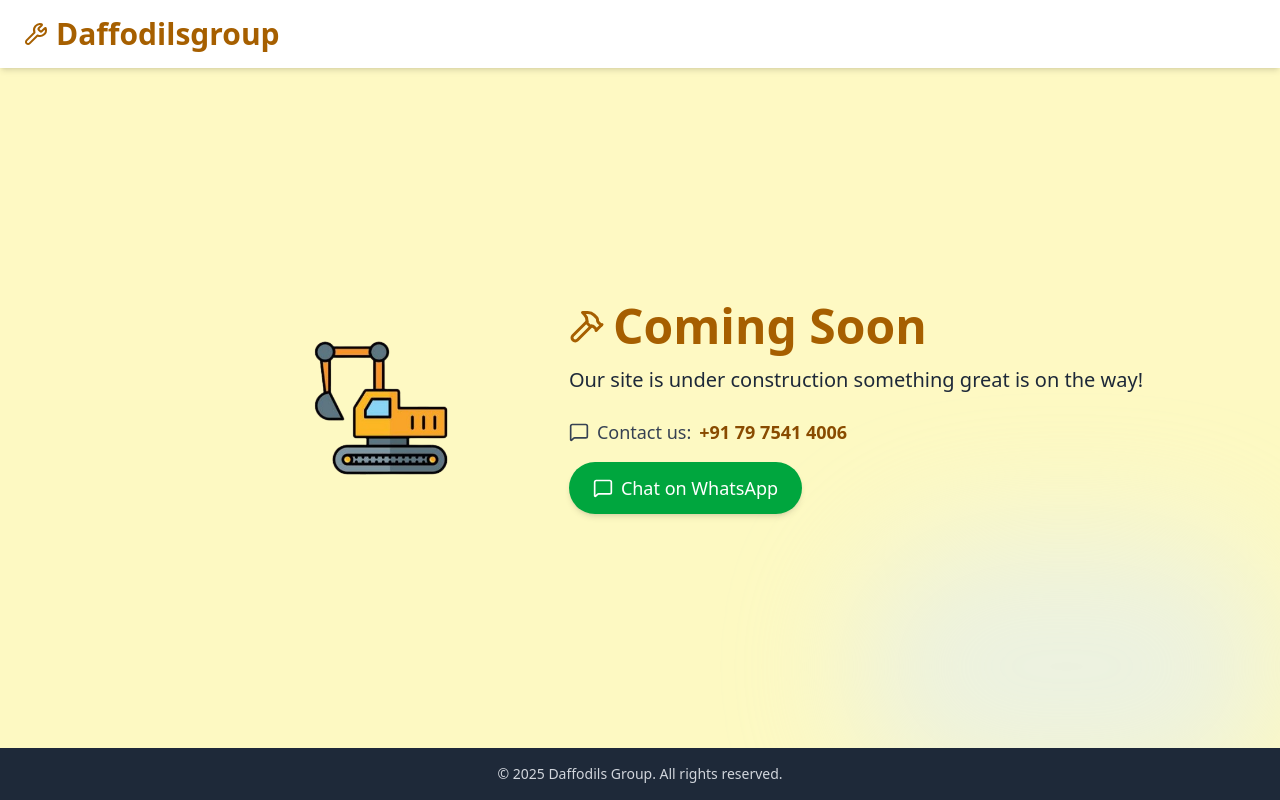
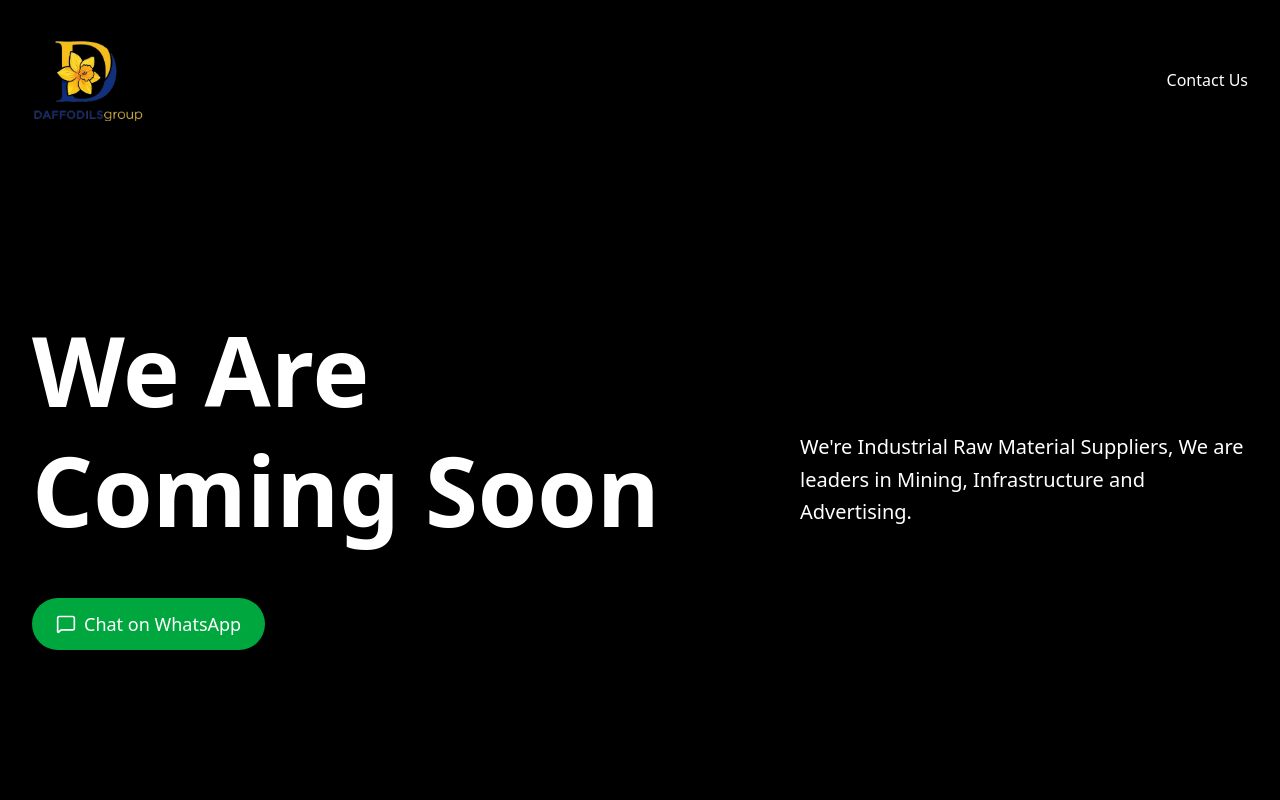
Before and after one commit to Yathish26/Daffodils, a React (Vite) app: page / in a window 1280 px wide. Built offline with nearby package versions, Linux system fonts and the light colour scheme.

Commit message:
Coming Soon news

```diff
--- a/index.html
+++ b/index.html
@@ -2,9 +2,27 @@
 <html lang="en">
   <head>
     <meta charset="UTF-8" />
-    <link rel="icon" type="image/svg+xml" href="/vite.svg" />
+    <link rel="icon" type="image/png" href="/logonew.png" />
     <meta name="viewport" content="width=device-width, initial-scale=1.0" />
+
+    <!-- SEO Meta Tags -->
     <title>Daffodils</title>
+    <meta name="description" content="We're Industrial Raw Material Suppliers, We are leaders in Mining, Infrastructure and Advertising." />
+    <meta name="keywords" content="Industrial Raw Materials, Mining, Infrastructure, Advertising, Daffodils" />
+    <meta name="author" content="Daffodils" />
+
+    <!-- Open Graph / Facebook -->
+    <meta property="og:title" content="Daffodils" />
+    <meta property="og:description" content="We're Industrial Raw Material Suppliers, We are leaders in Mining, Infrastructure and Advertising." />
+    <meta property="og:image" content="/logonew.png" />
+    <meta property="og:type" content="website" />
+    <meta property="og:url" content="https://yourdomain.com" />
+
+    <!-- Twitter -->
+    <meta name="twitter:card" content="summary_large_image" />
+    <meta name="twitter:title" content="Daffodils" />
+    <meta name="twitter:description" content="We're Industrial Raw Material Suppliers, We are leaders in Mining, Infrastructure and Advertising." />
+    <meta name="twitter:image" content="/logonew.png" />
   </head>
   <body>
     <div id="root"></div>
--- a/src/Comingsoon.jsx
+++ b/src/Comingsoon.jsx
@@ -1,77 +1,57 @@
-import React from "react";
+import React from "react"; // useState and useEffect are no longer needed for countdown
 import { motion } from "framer-motion";
-import { Wrench, Hammer, MessageSquare } from "lucide-react";
+import { MessageSquare } from "lucide-react"; // Import MessageSquare for the WhatsApp button
 
 const ComingSoon = () => {
   return (
-    <div className="min-h-screen bg-[#fef9c3] flex flex-col relative overflow-hidden">
-      {/* Top caution stripe with repeating black and yellow pattern */}
+    <div className="min-h-screen bg-black text-white font-inter flex flex-col items-center justify-start overflow-hidden">
+      {/* Header section */}
+      <header className="w-full max-w-7xl px-8 py-6 flex justify-between items-center z-10">
+        {/* Logo section */}
+        <div className="flex items-center space-x-3">
+          <img className="w-28 h-28 object-contain" src="/logonew.png" alt="Daffodils" />
+        </div>
+        {/* Contact mobile number */}
+        <a href="tel:+917975414006" className="text-white hover:underline">Contact Us</a>
+      </header>
 
-      {/* Header section with brand name and tagline */}
-      <div className="w-full px-6 py-4 flex items-center bg-white shadow-md z-20">
-        {/* Brand name with a Lucide Wrench icon */}
-        <h1 className="text-2xl md:text-3xl font-bold text-yellow-700 flex items-center gap-2">
-          <Wrench size={24} /> Daffodilsgroup
+      {/* Main content section */}
+      <main className="flex-1 w-full max-w-7xl flex flex-col md:flex-row items-center justify-center p-8 text-center md:text-left z-10">
+        <div className="flex flex-col md:flex-row w-full justify-between items-start md:items-center">
+          {/* Left section: Coming Soon text and WhatsApp button */}
+          <motion.div
+            className="flex flex-col items-center md:items-start md:mr-12 mb-12 md:mb-0"
+            initial={{ opacity: 0, y: 50 }}
+            animate={{ opacity: 1, y: 0 }}
+            transition={{ duration: 0.8, delay: 0.2 }}
+          >
+            <h1 className="text-6xl md:text-8xl font-semibold mb-4 leading-tight">
+              We Are <br /> Coming Soon
             </h1>
-      </div>
-
-      {/* Main content section, responsive layout for text and image */}
-      <div className="flex-1 flex flex-col md:flex-row items-center justify-center p-8 relative z-10">
-        <motion.div
-          className="md:ml-12 mt-8 md:mt-0 flex-shrink-0"
-          initial={{ opacity: 0, x: 30 }} // Initial animation state
-          animate={{ opacity: 1, x: 0 }} // Animation target state
-          transition={{ duration: 0.7, delay: 0.2 }} // Animation duration and delay
-        >
-          <img
-            src="/jcb.png"
-            alt="Under Construction Illustration"
-            draggable="false"
-            className="w-64 h-64  md:w-80 md:h-80 lg:w-96 lg:h-96 animate-bounce-slow object-contain"
-          />
-        </motion.div>
-        <motion.div
-          className="text-center md:text-left max-w-xl"
-          initial={{ opacity: 0, x: -30 }} // Initial animation state
-          animate={{ opacity: 1, x: 0 }} // Animation target state
-          transition={{ duration: 0.7 }} // Animation duration
-        >
-          {/* Main "Coming Soon" heading with a Lucide Hammer icon */}
-          <h2 className="text-4xl md:text-5xl font-bold text-yellow-700 mb-4 flex items-center justify-center md:justify-start gap-2">
-            <Hammer size={36} /> Coming Soon
-          </h2>
-          {/* Descriptive text about the website's status */}
-          <p className="text-lg md:text-xl text-gray-800 mb-6">
-            Our site is under construction something great is on the way!
-          </p>
-
-          {/* Contact phone number */}
-          <div className="mb-4 text-lg text-gray-700 font-medium flex items-center justify-center md:justify-start gap-2">
-            <MessageSquare size={20} /> Contact us: <span className="text-yellow-800 font-semibold">+91 79 7541 4006</span>
-          </div>
 
             {/* WhatsApp button to directly contact via WhatsApp */}
             <a
               href="https://wa.me/917975414006"
               target="_blank"
               rel="noopener noreferrer"
-            className="inline-flex items-center gap-2 bg-green-600 hover:bg-green-700 text-white px-6 py-3 rounded-full text-lg font-medium shadow-md transition duration-300"
+              className="inline-flex items-center gap-2 bg-green-600 hover:bg-green-700 text-white px-6 py-3 rounded-full text-lg font-medium shadow-md transition duration-300 mt-8"
               aria-label="Chat with us on WhatsApp"
             >
-            {/* Using MessageSquare for WhatsApp icon as a generic message icon */}
               <MessageSquare size={20} /> Chat on WhatsApp
             </a>
           </motion.div>
+
+          {/* Right section: Description text */}
+          <motion.div
+            className="max-w-md text-white text-lg md:text-xl leading-relaxed mt-12 md:mt-0"
+            initial={{ opacity: 0, y: 50 }}
+            animate={{ opacity: 1, y: 0 }}
+            transition={{ duration: 0.8, delay: 0.4 }}
+          >
+            We're Industrial Raw Material Suppliers, We are leaders in Mining, Infrastructure and Advertising.
+          </motion.div>
         </div>
-
-      {/* Footer section with copyright information */}
-      <footer className="w-full text-center p-4 bg-gray-800 text-gray-300 text-sm z-20">
-        © {new Date().getFullYear()} Daffodils Group. All rights reserved.
-      </footer>
-
-      {/* Background elements for visual appeal */}
-      <div className="absolute bottom-0 left-0 w-full h-1/2 bg-yellow-100 opacity-50 z-0" />
-      <div className="absolute bottom-0 right-0 w-1/3 h-1/3 bg-blue-100 opacity-50 rounded-full blur-3xl z-0" />
+      </main>
     </div>
   );
 };
```
Also changed, not shown: public/logo.png (added), public/logonew.png (added). Lines whose indentation alone changed are shown as unchanged.
